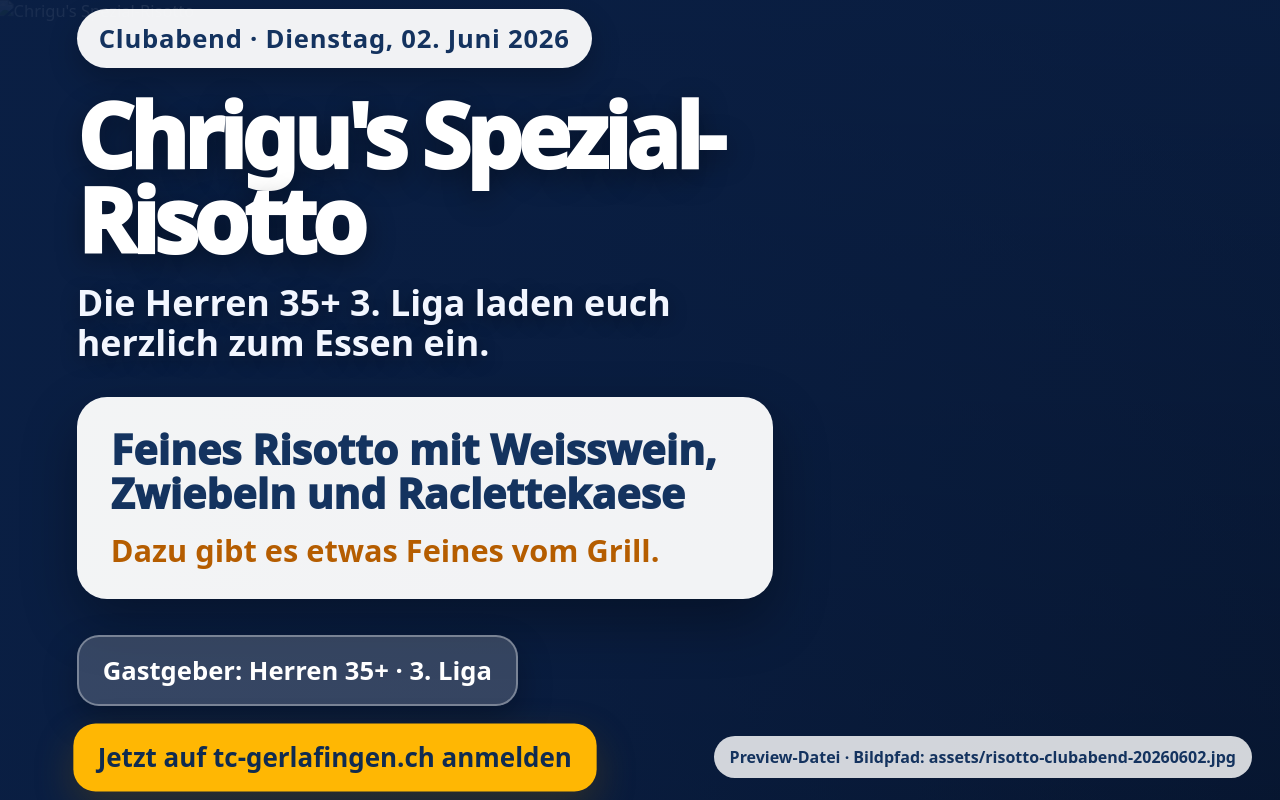
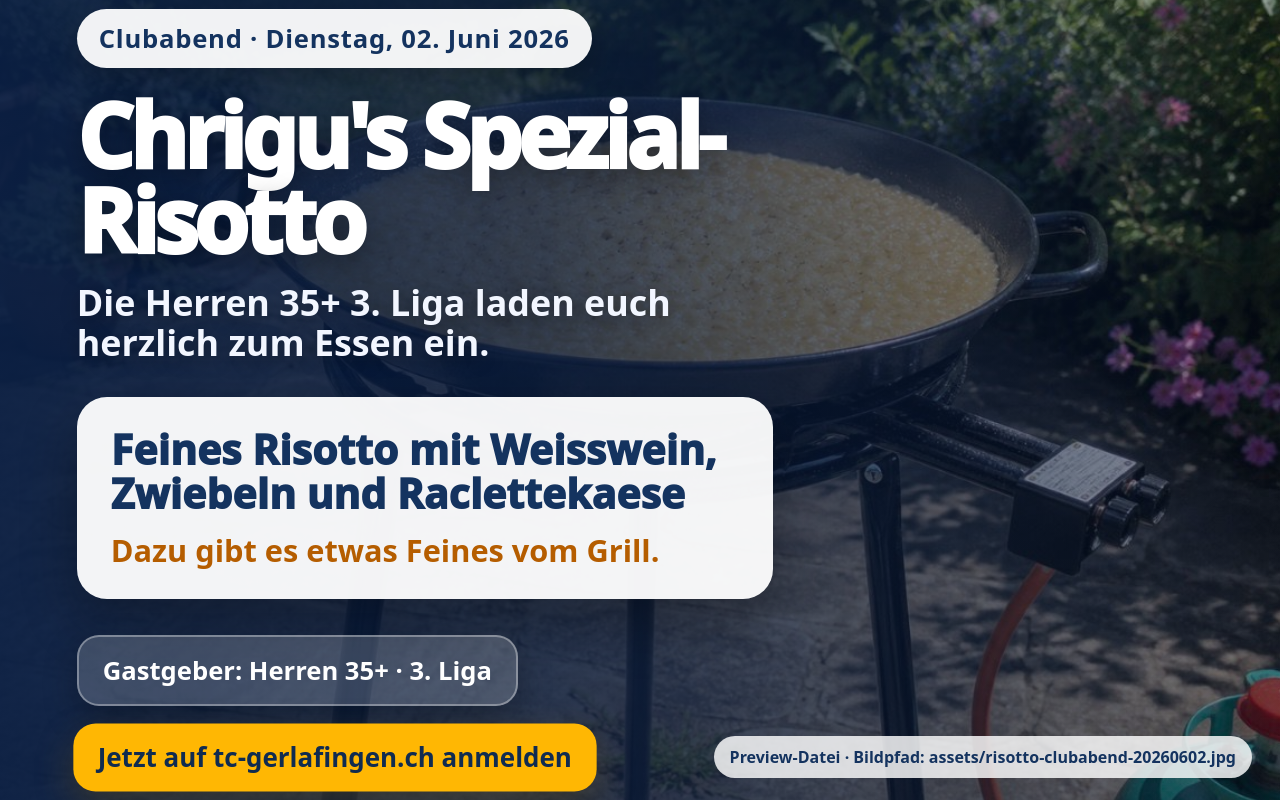
Before and after one commit to Matthias-Ruppel/ginggu-cup, a plain HTML site: page preview.html in a window 1280 px wide. Drawn offline with Linux system fonts and the light colour scheme.

Commit message:
Change image file extension from .jpg to .jpeg

```diff
--- a/preview.html
+++ b/preview.html
@@ -180,7 +180,7 @@
 <body>
   <section class="tcg-risotto-slide">
     <div class="tcg-risotto-bg">
-      <img src="assets/risotto-clubabend-20260602.jpg" alt="Chrigu's Spezial-Risotto">
+      <img src="assets/risotto-clubabend-20260602.jpeg" alt="Chrigu's Spezial-Risotto">
     </div>
 
     <div class="tcg-risotto-content">
```
